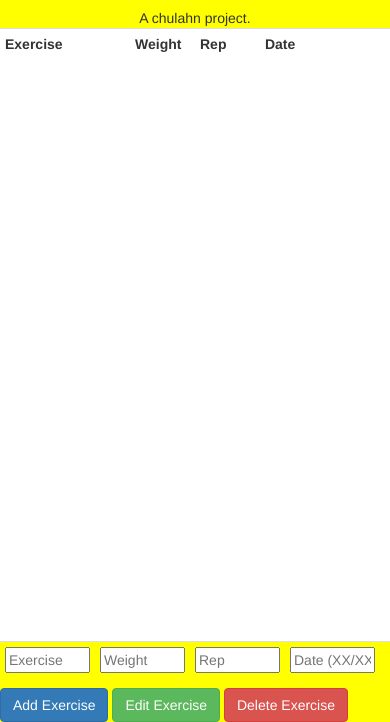
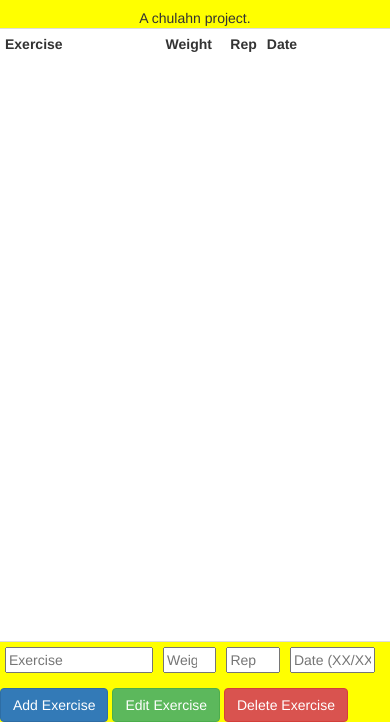
Before and after one commit to chulahn/Exercise-Journal, a website: page index.html in a window 390 px wide. Shown: the part 122-844 px from the top of the page. Drawn offline with nearby package versions, Linux system fonts and the light colour scheme; no server answers.

Commit message:
mobile adjustments for s7edge

```diff
--- a/index.html
+++ b/index.html
@@ -60,9 +60,9 @@
   <section class="workout">
     <table class="table table-condensed exerciseList">
       <tr>
-        <th class="col-xs-4 col-md-3">Exercise</th>
+        <th class="col-xs-5 col-md-3">Exercise</th>
         <th class="col-xs-2">Weight</th>
-        <th class="col-xs-2">Rep</th>
+        <th class="col-xs-1">Rep</th>
         <th class="col-xs-4">Date</th>
       </tr>
       <tbody ng-repeat="key in mapped  | orderBy: 'date' ">
@@ -103,10 +103,10 @@
   <footer>
     <table class="table table-condensed input-table">
       <tr>
-        <td><input type="text" placeholder="Exercise" ng-model="exerciseName" id="exerciseName"></input></td>
-        <td><input type="number" placeholder="Weight" ng-model="exerciseWeight" id="exerciseWeight"></input></td>
-        <td><input type="number" placeholder="Rep" ng-model="exerciseRep" id="exerciseRep"></input></td>
-        <td><input placeholder="Date (XX/XX/XX HH:MM)" ng-model="exerciseTime" id="exerciseTime"></input></td>
+        <td class="col-xs-5 col-md-3"><input type="text" placeholder="Exercise" ng-model="exerciseName" id="exerciseName"></input></td>
+        <td class="col-xs-2"><input type="number" placeholder="Weight" ng-model="exerciseWeight" id="exerciseWeight"></input></td>
+        <td class="col-xs-2"><input type="number" placeholder="Rep" ng-model="exerciseRep" id="exerciseRep"></input></td>
+        <td class="col-xs-3"><input placeholder="Date (XX/XX/XX HH:MM)" ng-model="exerciseTime" id="exerciseTime"></input></td>
         <td><input ng-model="exerciseId" id="exerciseId"></td>
       </tr>
     </table>
```
